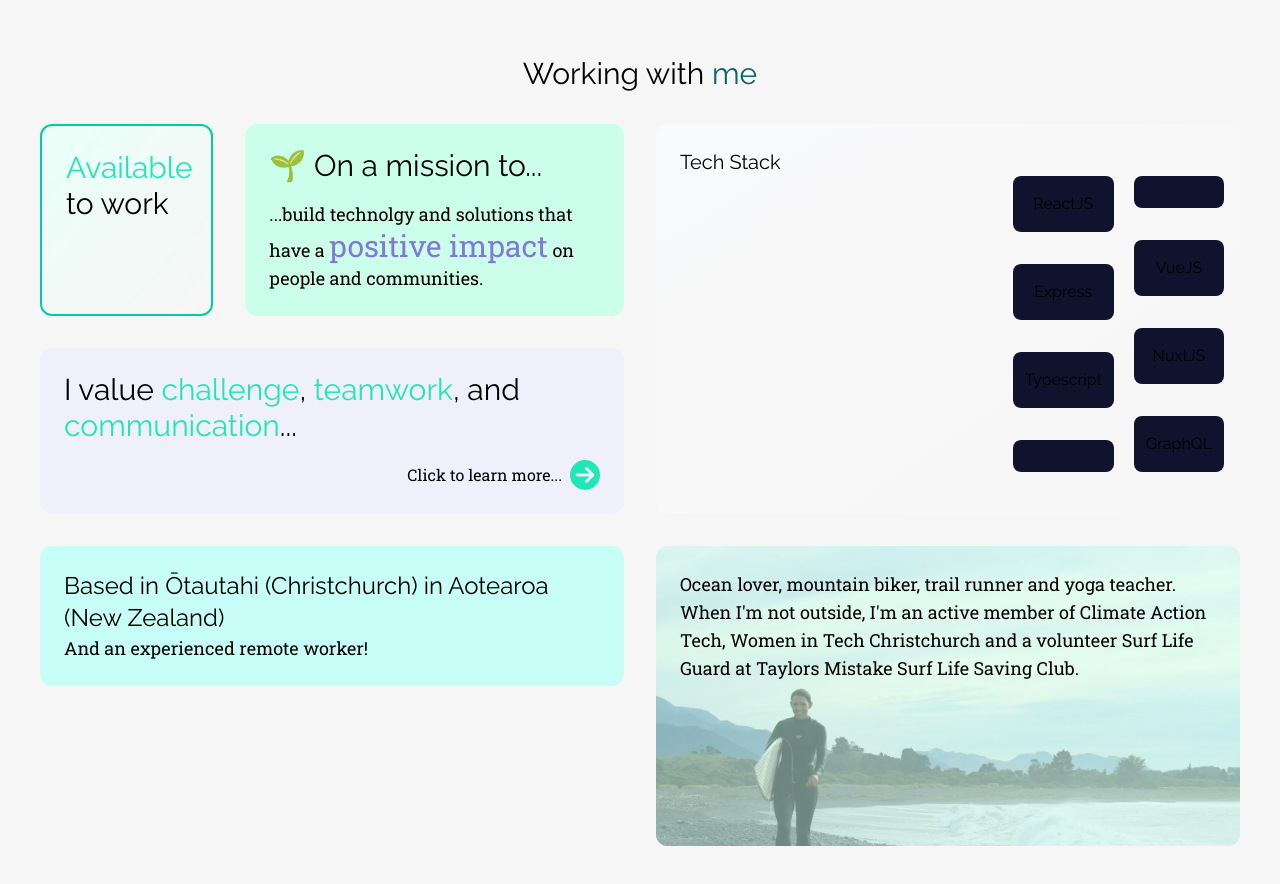
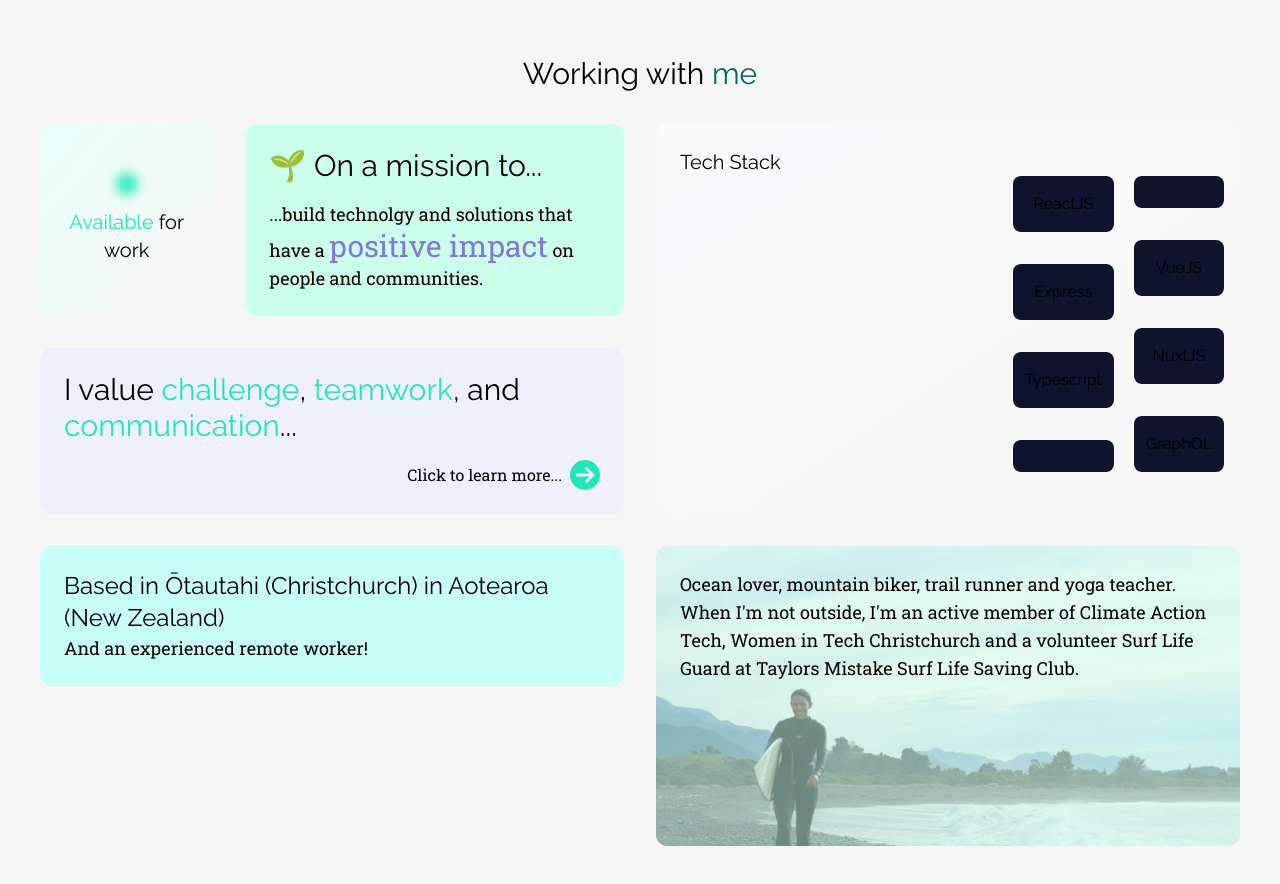
Before and after one commit to mandyh101/next-portfolio-24, a Next.js app: page / in a window 1280 px wide. Shown: the part 780-1664 px from the top of the page. Built offline with nearby package versions, Linux system fonts and the light colour scheme.

Commit message:
style: availability soft glowing circle and tidy styles

```diff
--- a/components/AboutMeGrid.tsx
+++ b/components/AboutMeGrid.tsx
@@ -14,32 +14,26 @@ const AboutMeGrid = () => {
         <span className="text-sea-green-800"> me</span>
       </h2>
       <div className="grid grid-cols-1 md:grid-cols-4 lg:grid-cols-6 gap-4 md:gap-6 lg:gap-8 md:grid-rows-[auto_auto_auto_auto]">
-        {/* Availability - Narrow box */}
-        <div className="bentoGridItem md:col-span-1 group border-2 border-aquamarine-500 bg-gradient-to-br from-aquamarine-50 to-transparent">
+        <div className="bentoGridItem md:col-span-1 group bg-gradient-to-br from-aquamarine-50 to-transparent md:flex md:justify-center md:items-center">
           <Availability />
         </div>
 
-        {/* Goal - Standard box */}
         <div className="bentoGridItem md:col-span-3 lg:col-span-2 group bg-aquamarine-100 hover:bg-aquamarine-200 transition-colors">
           <Goal />
         </div>
 
-        {/* Work Experience - Tall box with tech stack */}
         <div className="bentoGridItem md:col-span-4 lg:col-span-3 md:row-span-6 lg:row-span-3 group bg-gradient-to-br from-gray-50 to-transparent h-full min-h-[300px]">
           <WorkExperience />
         </div>
 
-        {/* Values - Wide box */}
         <div className="bentoGridItem md:col-span-2 lg:col-span-3 md:row-span-2 group bg-tropical-indigo-100 hover:bg-tropical-indigo-200 transition-colors h-full">
           <Values />
         </div>
 
-        {/* Location - Compact box */}
         <div className="bentoGridItem md:col-span-2 md:row-span-2 lg:col-span-3 group bg-sea-green-100 hover:bg-sea-green-200 transition-colors">
           <Location />
         </div>
 
-        {/* Interests - Wide feature box */}
         <div className="bentoGridItem md:col-span-2 md:row-span-4 lg:col-span-3 group min-h-[300px]">
           <Interests />
         </div>
--- a/components/AboutMeGridItems/Availability.tsx
+++ b/components/AboutMeGridItems/Availability.tsx
@@ -1,16 +1,44 @@
 import React from 'react'
 
-const Availability = () => {
+interface AvailabilityProps {
+  isAvailable?: boolean
+}
+
+const Availability: React.FC<AvailabilityProps> = ({ isAvailable = true }) => {
   return (
-    <div className="bentoGridItemInner">
+    <div className="bentoGridItemInner flex items-center gap-4 md:flex-col md:text-center">
       <h3 className="sr-only">Availability</h3>
-      <p className="text-3xl font-sans font-light">
-        <span className="text-aquamarine-400 group-hover:text-aquamarine-500">
-          Available
+      <div className="relative">
+        <div
+          className={`h-4 w-4 rounded-full blur-sm ${
+            isAvailable
+              ? 'bg-aquamarine-400 group-hover:bg-aquamarine-500'
+              : 'bg-red-400 group-hover:bg-red-500'
+          }`}
+        />
+        {/* First pulse ring for rippling pulse effect */}
+        <div
+          className={`absolute -inset-2 rounded-full blur-sm animate-pulse ${
+            isAvailable ? 'bg-aquamarine-400/20' : 'bg-red-400/20'
+          }`}
+        />
+        {/* second pulse ring for rippling pulse effect  */}
+        <div
+          className={`absolute -inset-1 rounded-full blur-sm animate-pulse ${
+            isAvailable ? 'bg-aquamarine-300/30' : 'bg-red-400/30'
+          }`}
+        />
+      </div>
+      <p className="text-xl font-sans font-light">
+        <span
+          className={`${
+            isAvailable ? 'text-aquamarine-400' : 'text-red-400'
+          } group-hover:text-aquamarine-500 transition-colors`}
+        >
+          {isAvailable ? 'Available' : 'Unavailable'}
         </span>{' '}
-        to work
+        for work
       </p>
-      {/* <p className="font-normal">in Ōtautahi (Christchurch) and remote.</p> */}
     </div>
   )
 }
```
